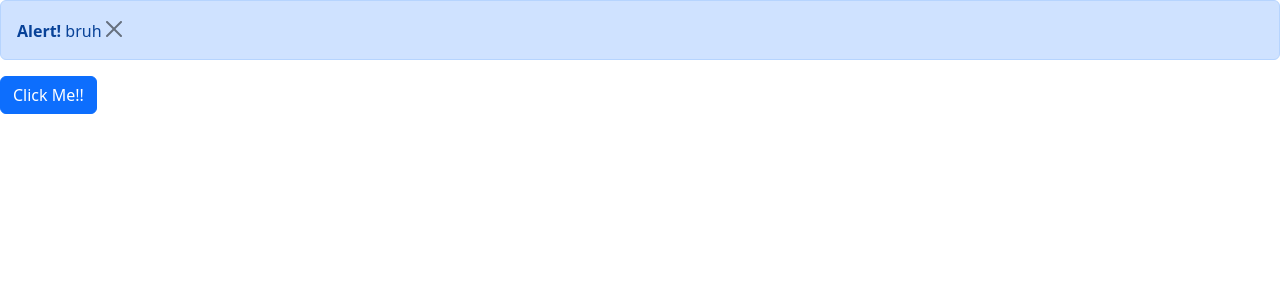
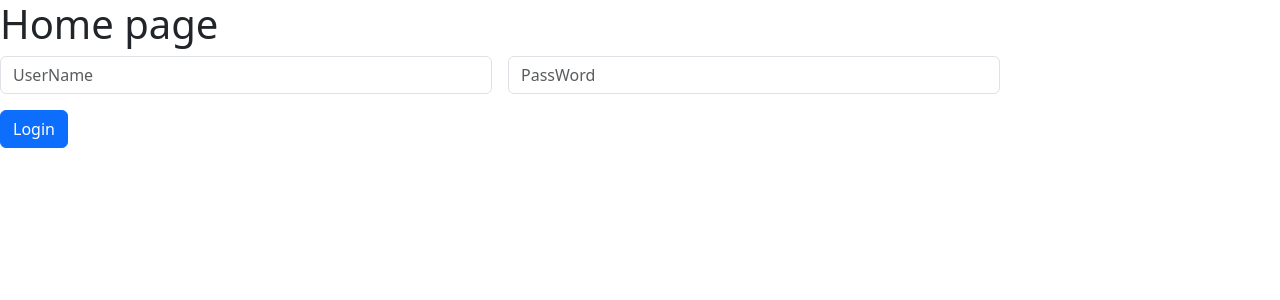
Before and after one commit to JMHere/Web-SocialNews, a React (Vite) app: page / in a window 1280 px wide. Shown: the top 300 px of the page. Built offline with nearby package versions, Linux system fonts and the light colour scheme.

Commit message:
All future pages and login page

```diff
--- a/package.json
+++ b/package.json
@@ -9,9 +9,10 @@
     "preview": "vite preview"
   },
   "dependencies": {
-    "bootstrap": "^5.2.3",
+    "bootstrap": "^5.3.3",
     "react": "^18.2.0",
-    "react-dom": "^18.2.0"
+    "react-dom": "^18.2.0",
+    "react-router-dom": "^6.27.0"
   },
   "devDependencies": {
     "@types/react": "^18.0.27",
--- a/src/App.tsx
+++ b/src/App.tsx
@@ -1,27 +1,43 @@
-import ListGroup from "./components/ListGroup";
 import Alert from "./components/Alert";
 import Button from "./components/Button";
+import Home from "./pages/home";
+import SignUp from "./pages/SignUp";
+import Navbar from "./components/Navbar";
+import Login from "./pages/Login";
+import YourUserPage from "./pages/YourUserPage";
+import { BrowserRouter as Router, Route, Routes } from "react-router-dom";
 
 function App() {
   let items = ["New York", "Los Angeles", "Tokyo", "London"];
 
   const handleSelectItem = (item: string) => {
     console.log(item);
-  }
-
-
+  };
 
   return (
-    <div>
-      <Alert dismiss="alert-dismissable fade show" pRole="alert">
-        Alert!
-      </Alert>
-      <Button classString="btn btn-primary" dismiss="alert" buttonText="Click Me!!"></Button>
-    </div>
+    <Router>
+      <>
+        <div>
+          <Routes>
+            <Route path="/" element={<Home />} />
+            <Route path="/signup" element={<SignUp />} />
+            <Route path="/login" element={<Login />} />
+            <Route path="/yourPage" element={<YourUserPage />} />
+          </Routes>
+        </div>
+      </>
+    </Router>
   );
 }
 
 export default App;
 
+//<ListGroup items={items} heading="Cities" onSelectItem={handleSelectItem}/>
 
-//<ListGroup items={items} heading="Cities" onSelectItem={handleSelectItem}/>
+{
+  /* <Navbar />
+          <Alert dismiss="alert-dismissable fade show" pRole="alert">
+            Alert!
+          </Alert>
+          <Button classString="btn btn-primary" dismiss="alert" buttonText="Click Me!!"></Button> */
+}
--- /dev/null
+++ b/src/components/Navbar.tsx
@@ -0,0 +1,68 @@
+import { useState } from "react";
+import { Link } from "react-router-dom";
+
+function Navbar() {
+  const [show, setShow] = useState("");
+
+  const toggleMenu = () => {
+    show == "" ? setShow("show") : setShow("");
+  };
+
+  return (
+    <nav className="navbar navbar-expand-lg bg-body-tertiary">
+      <div className="container-fluid">
+        <Link className="navbar-brand" to="/">
+          Social News
+        </Link>
+        <button
+          className="navbar-toggler"
+          type="button"
+          data-bs-toggle="collapse"
+          data-bs-target="#navbarNav"
+          aria-controls="navbarNav"
+          aria-expanded="false"
+          aria-label="Toggle navigation"
+          onClick={toggleMenu}
+        >
+          <span className="navbar-toggler-icon"></span>
+        </button>
+        <div className={"collapse navbar-collapse " + show} id="navbarNav">
+          <ul className="navbar-nav">
+            <li className="nav-item">
+              <Link className="nav-link active" aria-current="page" to="/">
+                Home
+              </Link>
+            </li>
+            <li className="nav-item">
+              <Link className="nav-link" to="/signup">
+                SignUp
+              </Link>
+            </li>
+            <li className="nav-item">
+              <Link className="nav-link" to="/login">
+                Login
+              </Link>
+            </li>
+            <li className="nav-item">
+              <Link className="nav-link" to="/yourPage">
+                Login
+              </Link>
+            </li>
+          </ul>
+        </div>
+      </div>
+    </nav>
+  );
+}
+
+export default Navbar;
+
+{
+  /* <nav>
+            <h1>Social News</h1>
+            <div>
+                <Link to="/"> Home </Link>
+                <Link to="/signup" > Sign Up</Link>
+            </div>
+        </nav> */
+}
--- /dev/null
+++ b/src/pages/Home.tsx
@@ -0,0 +1,25 @@
+import Login from "./Login";
+import { useEffect } from "react";
+
+function Home() {
+  // useEffect(() => {
+  //     fetch('http://localhost:8080/Post/GetAllPosts')
+  //     .then(res => {
+  //         return res.json();
+  //     })
+  //     .then(data => {
+  //         console.log(data)
+  //     })
+  // }, []);
+
+  return (
+    <div>
+      <h1>Home page</h1>
+      <div style={{ maxWidth: 1000 }}>
+        <Login />
+      </div>
+    </div>
+  );
+}
+
+export default Home;
--- /dev/null
+++ b/src/pages/Login.tsx
@@ -0,0 +1,50 @@
+import { ChangeEvent, useState } from "react";
+import Button from "../components/Button";
+import { Navigate, redirect, useNavigate } from "react-router-dom";
+
+function Login() {
+  const [username, setUsername] = useState("");
+  const [password, setPassword ] = useState("")
+  const navigate = useNavigate();
+
+  const changePassword = (event: any) => {
+    setPassword(event.target.value);
+  }
+
+
+  const changeUser = (event: any) => {
+    setUsername(event.target.value)
+  }
+
+  const loginAcc = () => {
+    //navigate("/yourPage")
+
+
+  };
+
+  return (
+    <div>
+        <div style={{maxWidth: 1500} }>
+        <div className="row g-3">
+            <div className="col">
+                <input type="text" className="form-control" placeholder="UserName" aria-label="UserName" onChange={changeUser}/>
+            </div>
+            <div className="col">
+                <input type="text" className="form-control" placeholder="PassWord" aria-label="PassWord" onChange={changePassword}/>
+            </div>
+        </div>
+        <p>{username}</p>
+        <Button classString={"btn btn-primary"} clicked={loginAcc} buttonText="Login"/>
+        </div>
+    </div>
+  );
+}
+
+export default Login;
+
+{
+  /* <input name="My Input" onChange={changeUserName} placeholder="User Name" />
+            <button onClick={submitLogin}>Submit</button>
+            <p>{output}</p>
+            <form></form> */
+}
--- /dev/null
+++ b/src/pages/SignUp.tsx
@@ -0,0 +1,11 @@
+import React from 'react';
+
+function SignUp() {
+    return (
+        <div>
+            <h1>Sign Up Page</h1>
+        </div>
+    );
+}
+
+export default SignUp;
--- /dev/null
+++ b/src/pages/YourUserPage.tsx
@@ -0,0 +1,9 @@
+function YourUserPage() {
+  return (
+    <div>
+      <h1>Your Page</h1>
+    </div>
+  );
+}
+
+export default YourUserPage;
```
Also changed, not shown: src/pages/ForYou.tsx (added, +10 -0 lines), src/pages/SearchPage.tsx (added, +10 -0 lines), src/pages/UserPage.tsx (added, +10 -0 lines), 1 other file (tests, documents, lock files or other folders).
